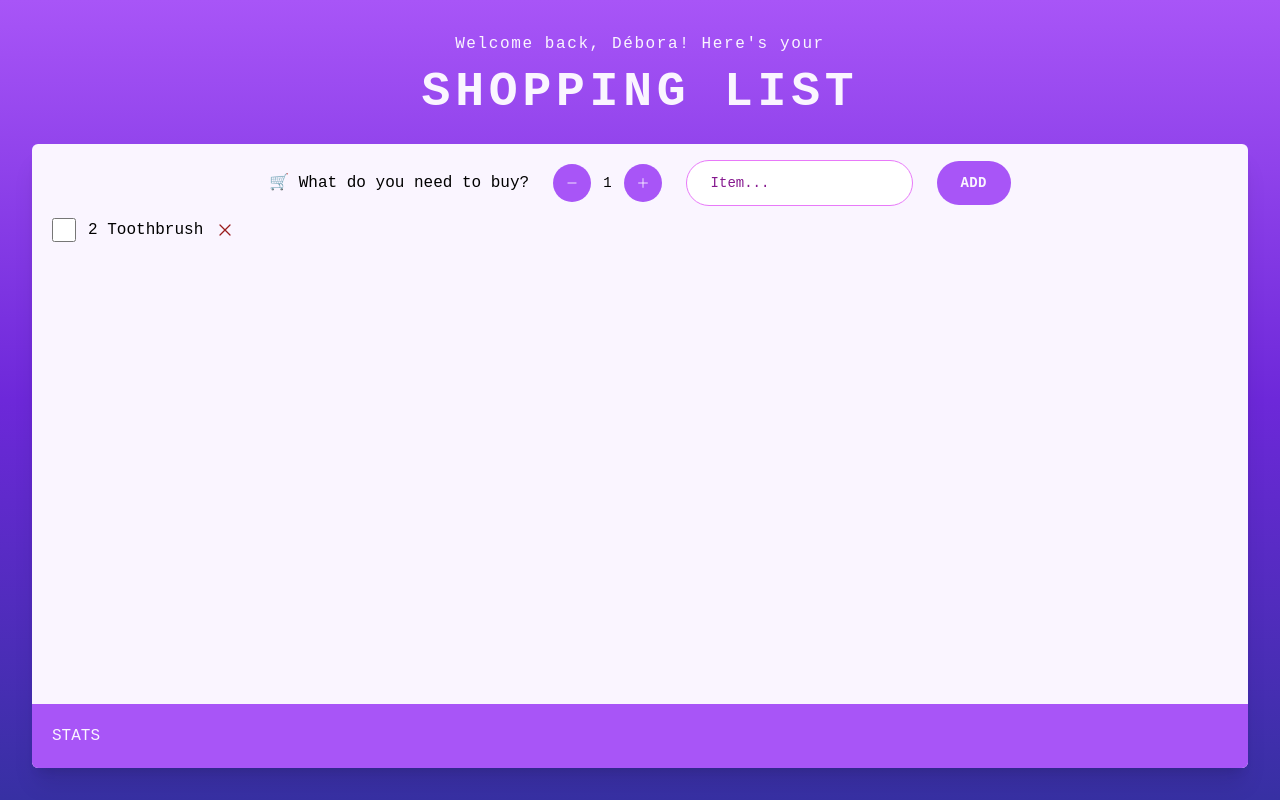
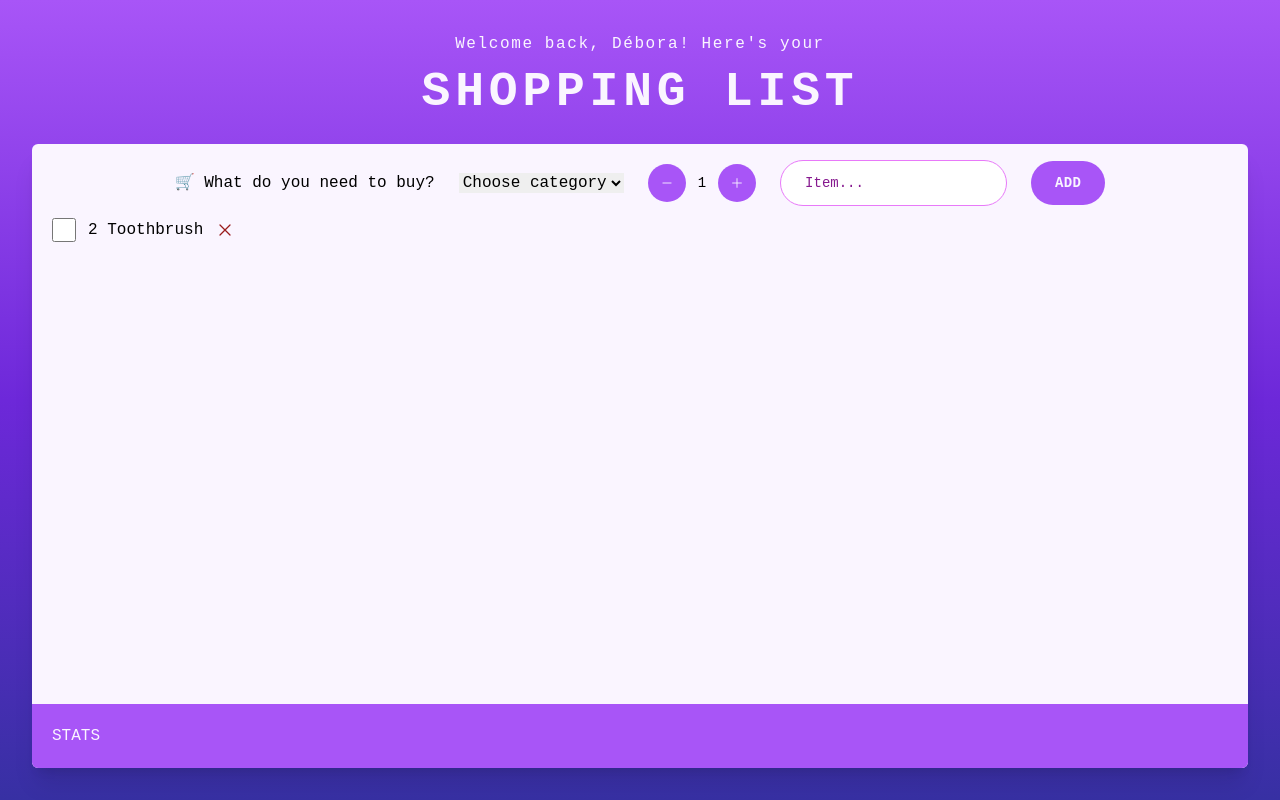
Before and after one commit to deborabastos96/shopping-list-react, a React (Vite) app: page /list in a window 1280 px wide. Built offline with nearby package versions, Linux system fonts and the light colour scheme.

Commit message:
Add firebase config file

```diff
--- a/package.json
+++ b/package.json
@@ -10,6 +10,8 @@
     "preview": "vite preview"
   },
   "dependencies": {
+    "@react-firebase/database": "^0.3.11",
+    "firebase": "^10.8.0",
     "react": "^18.2.0",
     "react-dom": "^18.2.0",
     "react-icons": "^5.0.1",
--- a/src/components/AddItem.jsx
+++ b/src/components/AddItem.jsx
@@ -5,16 +5,19 @@ import Button from './Button';
 function AddItem() {
   const [quantity, setQuantity] = useState(1);
   const [item, setItem] = useState('');
+  const [category, setCategory] = useState('default');
 
   function handleSubmit(e) {
     e.preventDefault();
 
     if (!item) return;
+    if (category == 'default') return;
 
     setItem('');
     setQuantity(1);
+    setCategory('default');
 
-    console.log(item, quantity);
+    console.log(item, quantity, category);
   }
 
   return (
@@ -23,6 +26,21 @@ function AddItem() {
       onSubmit={handleSubmit}
     >
       <h3>🛒 What do you need to buy?</h3>
+
+      <select
+        className="focus:outline-none focus:ring focus:ring-fuchsia-400 focus:ring-offset-2"
+        value={category}
+        onChange={(e) => setCategory(e.target.value)}
+      >
+        <option value="default" hidden>
+          Choose category
+        </option>
+        <option value="beverages">Beverages</option>
+        <option value="food">Food</option>
+        <option value="cleaners">Cleaners</option>
+        <option value="personalCare">Personal Care</option>
+        <option value="other">Other</option>
+      </select>
 
       <div className="flex items-center gap-2 md:gap-3">
         <Button
--- a/src/components/Button.jsx
+++ b/src/components/Button.jsx
@@ -5,7 +5,7 @@ function Button({ children, to, type, onClick }) {
     'inline-block text-sm rounded-full bg-purple-500 font-semibold uppercase tracking-wide text-purple-50 transition-colors duration-300 hover:bg-purple-600 focus:bg-fuchsia-400 focus:outline-none focus:ring focus:ring-fuchsia-400 focus:ring-offset-2 disabled:cursor-not-allowed px-4 py-3 md:px-6 ';
 
   const styles = {
-    round: base + 'py-1 md:px-[12px] md:py-[12px] text-[17px]',
+    round: base + 'py-1 md:px-[12px] md:py-[12px] text-[15px]',
   };
 
   if (to)
--- a/src/components/Item.jsx
+++ b/src/components/Item.jsx
@@ -19,8 +19,11 @@ function Item() {
       <span className={item.packed ? 'line-through' : ''}>
         {item.quantity} {item.description}
       </span>
-      <button onClick={() => {}}>
-        <HiOutlineXMark className="text-[20px] text-red-800 focus:bg-fuchsia-400 focus:outline-none focus:ring focus:ring-fuchsia-400 focus:ring-offset-2" />
+      <button
+        className="focus:outline-none focus:ring focus:ring-fuchsia-400 focus:ring-offset-2"
+        onClick={() => {}}
+      >
+        <HiOutlineXMark className="text-[20px] text-red-800" />
       </button>
     </li>
   );
--- /dev/null
+++ b/src/services/firebase.js
@@ -0,0 +1,17 @@
+// Import the functions you need from the SDKs you need
+import { initializeApp } from 'firebase/app';
+// TODO: Add SDKs for Firebase products that you want to use
+// https://firebase.google.com/docs/web/setup#available-libraries
+
+// Your web app's Firebase configuration
+const firebaseConfig = {
+  apiKey: 'AIzaSyBha2mK32Y1uNXNh4x2HLIhgA-NtVbP4Ss',
+  authDomain: 'shopping-list-debora.firebaseapp.com',
+  projectId: 'shopping-list-debora',
+  storageBucket: 'shopping-list-debora.appspot.com',
+  messagingSenderId: '667987620804',
+  appId: '1:667987620804:web:abca725f14b20f204baa91',
+};
+
+// Initialize Firebase
+const app = initializeApp(firebaseConfig);
```
Also changed, not shown: 1 other file (tests, documents, lock files or other folders).
